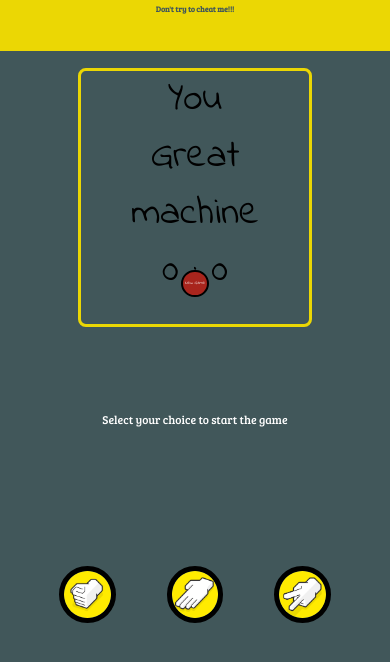
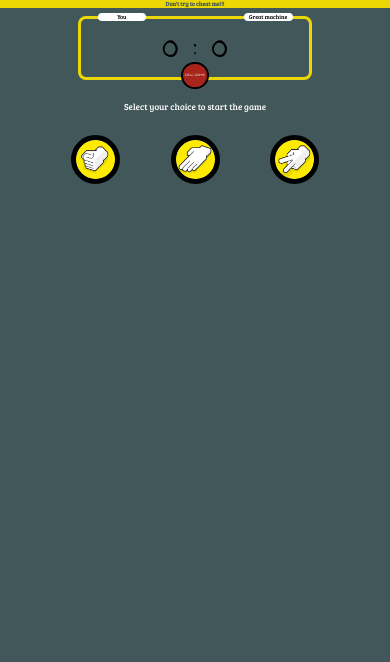
Before and after one commit to brulks107/rock-paper-scissors, a website with bundled scripts: page src/index.html in a window 390 px wide. Built offline with nearby package versions, Linux system fonts and the light colour scheme.

Commit message:
refactor(css): improve web-responsive

```diff
--- a/src/styles/styles.css
+++ b/src/styles/styles.css
@@ -5,10 +5,10 @@
     --font-family: 'Bree Serif', serif;
     --score-border-radius: 2vw;
     --player-score-border-radius: 10vw;
-    --player-score-height: 11vh;
+    --player-score-height: 3.21vw;
     --player-score-side: 25vw;
     --new-game-radius: 6vw;
-    --images-size: 12vw;
+    --images-size: 10vw;
 }
 
 * {
@@ -19,43 +19,40 @@
 
 html, body {
     background-color: var(--body-bg-color);
-    height: 100%;
+    height: auto;
 }
 
 header {
     background-color: var(--header-bg-color);
-    padding: 0.5vh;
-    height: 5vh;
+    /* padding: 0.5%; */
+    height: 2.1vw;
 }
 
 header > h1 {
     color: var(--body-bg-color);
     text-align: center;
     font-family: var(--font-family);
-    font-size: 2vw
+    font-size: 1.5vw
 }
 
 .score {
-    margin: 2vh 20vw;
-    /*! width: 35%; */
+    margin: 2vw 20vw;
     border: solid var(--header-bg-color);
     border-radius: var(--score-border-radius);
     text-align: center;
     font-size: 10vw;
-    /*! position: relative; */
     font-family: 'Indie Flower', cursive;
-    /*! background-color: blue; */
-    height: 30vh;
+    height: 15vw;
 }
 
-.player-score-label {
+.score-label {
     background-color: white;
-    padding: 0.2vw 0.2vh;
-    width: 10vw;
+    width: 12.5vw;
     border-radius: var(--player-score-border-radius);
     font-family: var(--font-family);
     position: absolute;
-    font-size: 1.4vw;
+    font-size: 1.5vw;
+    text-align: center;
 }
 
 #user-label {
@@ -80,7 +77,7 @@ header > h1 {
     font-size: 1.15vw;
     font-family: 'Indie Flower', cursive;
     position: absolute;
-    top: 32vh;
+    top: 15.9vw;
     left: 46.5vw;
     transition: border 0.3s ease;
     transition: top, left, line-height 0s;
@@ -88,33 +85,29 @@ header > h1 {
 
 .new-game:hover {
     cursor: pointer;
-    border: 0.8vw solid grey;
-    top: 31.8vh;
-    left: 46.3vw;
+    border: 0.6vw solid grey;
+    /* top: 31.8vh;
+    left: 46.3vw; */
     line-height: 4.2vw;
 }
 
 .result {
-    margin: 0% auto;
+    margin: 5vw;
     width: auto;
-    padding: 0 0;
     text-align: center;
-    height: 100px;
-    /*! background-color: green; */
-    height: 25vh;
+    height: 4vw;
 }
 
 #result-text {
     font-family: var(--font-family);
-    font-size: 3vw;
+    font-size: 2.3vw;
     color: white;
-    padding: 8vh 0;
+    padding: auto;
 }
 
 .choices-block {
     text-align: center;
-    height: 40vh;
-    /*! background-color: orange; */
+    height: 15vw;
 }
 
 .choice {
@@ -123,7 +116,7 @@ header > h1 {
     border-radius: 50%;
     height: var(--images-size);
     width: var(--images-size);
-    margin: 3vw 6vw;
+    margin: 0vw 6vw;
     transition: background-color, border, 0.3s ease;
     transition: margin 0s;
 }
@@ -131,11 +124,11 @@ header > h1 {
 .choice:hover {
     cursor: pointer;
     background-color: grey;
-    border: 1.5vw solid grey;
-    margin: 2.8vw 5.8vw;
+    border: 1.3vw solid grey;
+    /* margin: 2.8vw 5.8vw; */
 }
 
-.footer {
+/* .footer {
     height: 5%;
     background-color: black;
-}
+} */
```
Also changed, not shown: src/assets/app-image.png (added).
